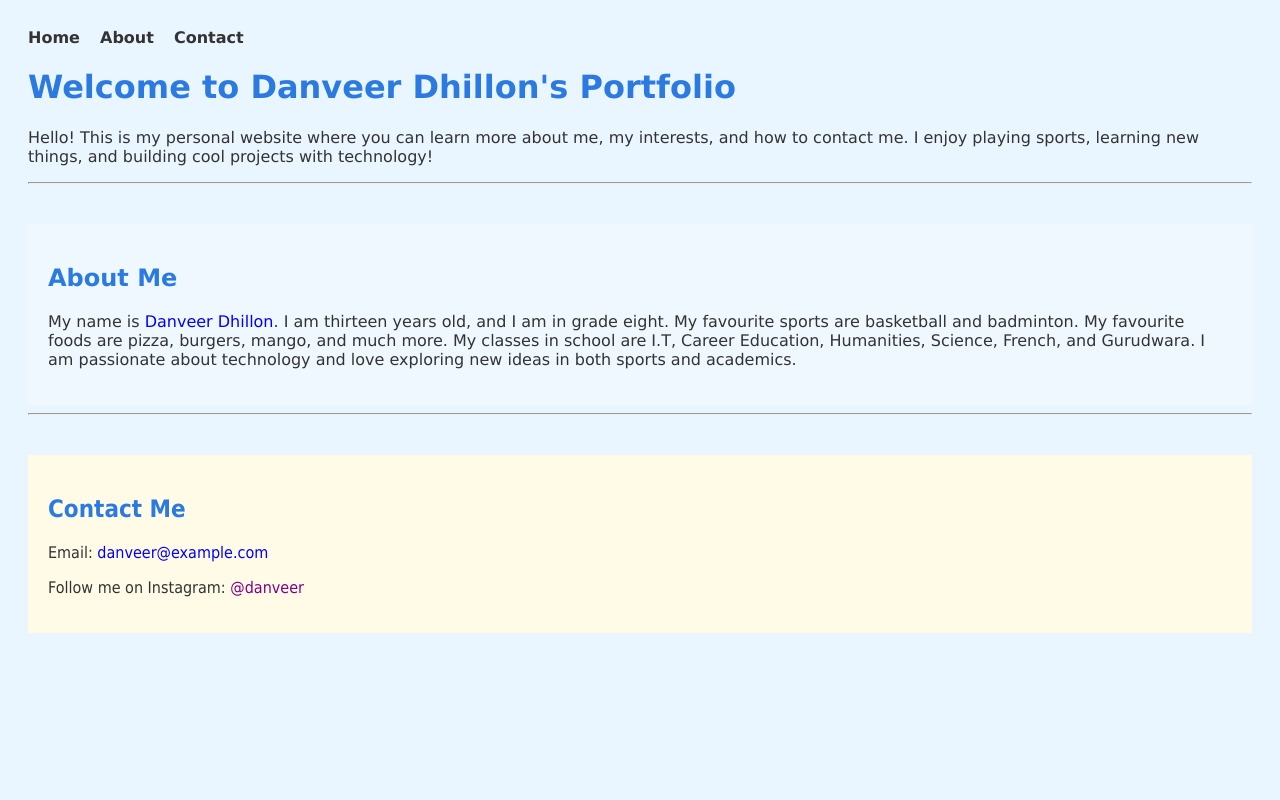
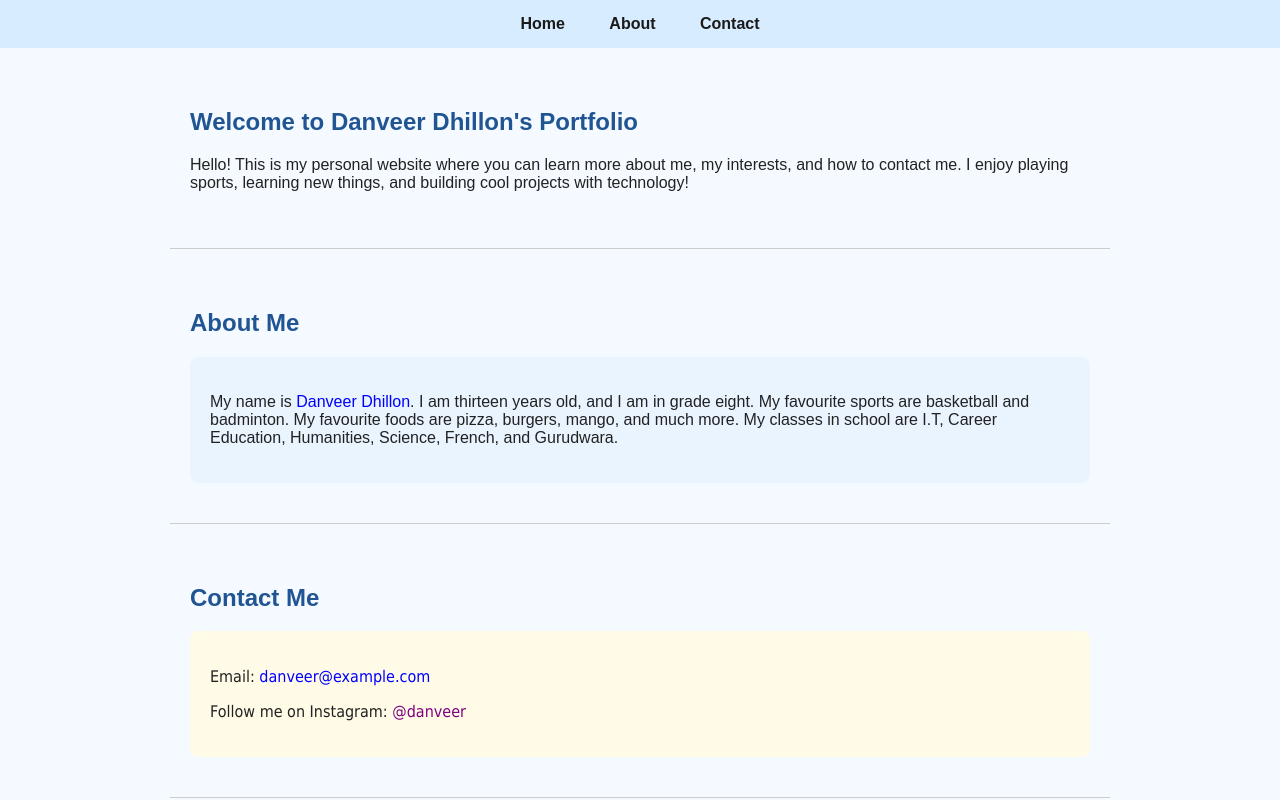
Before and after one commit to Danveer394/Danveer394.github.io, a plain HTML site: page index.html in a window 1280 px wide. Drawn offline with Linux system fonts and the light colour scheme.

Commit message:
Update index.html

```diff
--- a/index.html
+++ b/index.html
@@ -1,45 +1,61 @@
 <!DOCTYPE html>
-<html>
+<html lang="en">
 <head>
-  <title>Danveer Dhillon - Personal Portfolio</title>
+  <meta charset="UTF-8">
+  <title>Danveer Dhillon - Portfolio</title>
   <style>
+    /* External-like CSS (inside <style>) */
     body {
-      background-color: #eaf6ff;
-      color: #333;
-      font-family: Verdana, sans-serif;
-      padding: 20px;
-    }
-
-    h1, h2 {
-      color: #2a7ae2;
+      background-color: #f4faff;
+      color: #222;
+      font-family: Arial, sans-serif;
+      margin: 0;
+      padding: 0;
     }
 
     nav {
-      margin-bottom: 20px;
+      background-color: #d8ecff;
+      padding: 15px;
+      text-align: center;
+      position: sticky;
+      top: 0;
+      z-index: 1000;
     }
 
     nav a {
-      margin-right: 15px;
+      margin: 0 20px;
       text-decoration: none;
-      color: #333;
+      color: #1a1a1a;
       font-weight: bold;
+      font-size: 16px;
     }
 
     nav a:hover {
       text-decoration: underline;
     }
 
-    #about {
-      background-color: #f0f8ff;
-      padding: 20px;
-      margin-top: 40px;
+    section {
+      padding: 40px 20px;
+      max-width: 900px;
+      margin: auto;
+      border-bottom: 1px solid #ccc;
     }
 
-    #contact {
+    h1, h2 {
+      color: #205493;
+    }
+
+    .about-text {
+      background-color: #e9f4ff;
+      padding: 20px;
+      border-radius: 8px;
+    }
+
+    .contact-box {
       background-color: #fffbe7;
       padding: 20px;
-      margin-top: 40px;
-      font-family: Tahoma;
+      border-radius: 8px;
+      font-family: Tahoma, sans-serif;
     }
   </style>
 </head>
@@ -53,68 +69,29 @@
   </nav>
 
   <!-- Home Section -->
-  <div id="home">
+  <section id="home">
     <h1>Welcome to Danveer Dhillon's Portfolio</h1>
     <p>Hello! This is my personal website where you can learn more about me, my interests, and how to contact me. I enjoy playing sports, learning new things, and building cool projects with technology!</p>
-  </div>
-
-  <hr>
+  </section>
 
   <!-- About Section -->
-  <div id="about">
+  <section id="about">
     <h2>About Me</h2>
-    <p>
-      My name is <span style="color:blue;">Danveer Dhillon</span>. I am thirteen years old, and I am in grade eight. My favourite sports are basketball and badminton. My favourite foods are pizza, burgers, mango, and much more. My classes in school are I.T, Career Education, Humanities, Science, French, and Gurudwara. I am passionate about technology and love exploring new ideas in both sports and academics.
-    </p>
-  </div>
-
-  <hr>
+    <div class="about-text">
+      <p>My name is <span style="color:blue;">Danveer Dhillon</span>. I am thirteen years old, and I am in grade eight. My favourite sports are basketball and badminton. My favourite foods are pizza, burgers, mango, and much more. My classes in school are I.T, Career Education, Humanities, Science, French, and Gurudwara.</p>
+    </div>
+  </section>
 
   <!-- Contact Section -->
-  <div id="contact">
+  <section id="contact">
     <h2>Contact Me</h2>
-    <p>Email: <span style="color: blue;">danveer@example.com</span></p>
-    <p>Follow me on Instagram:
-      <a href="https://instagram.com" target="_blank" style="text-decoration: none; color: purple;">@danveer</a>
-    </p>
-  </div>
+    <div class="contact-box">
+      <p>Email: <span style="color: blue;">danveer@example.com</span></p>
+      <p>Follow me on Instagram:
+        <a href="https://instagram.com" target="_blank" style="color: purple; text-decoration: none;">@danveer</a>
+      </p>
+    </div>
+  </section>
 
 </body>
 </html>
-
-
-
-
-
-
-
-
-
-
-
-
-
-
-
-
-
-
-
-
-
-
-
-
-
-
-
-
-
-
-
-
-
-
-
-
-</html>
```
